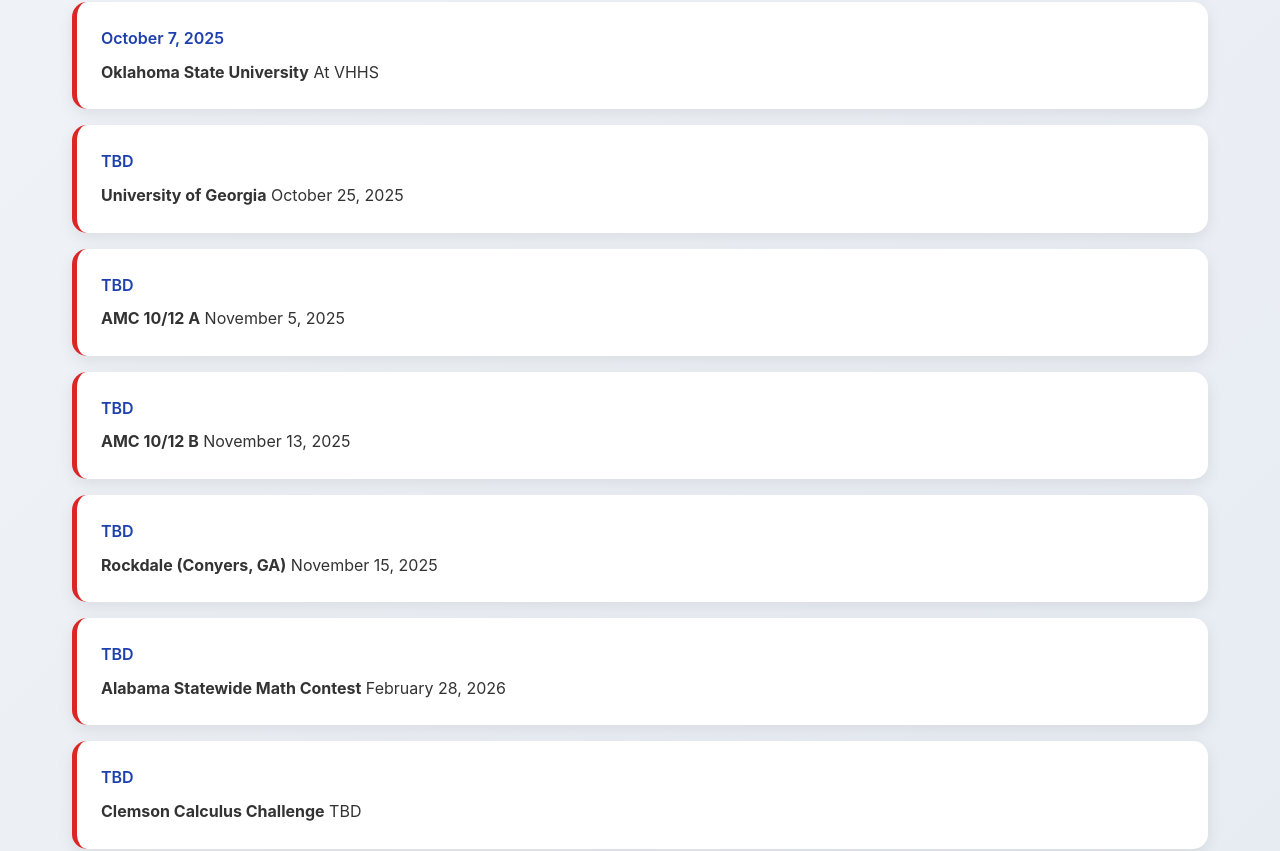
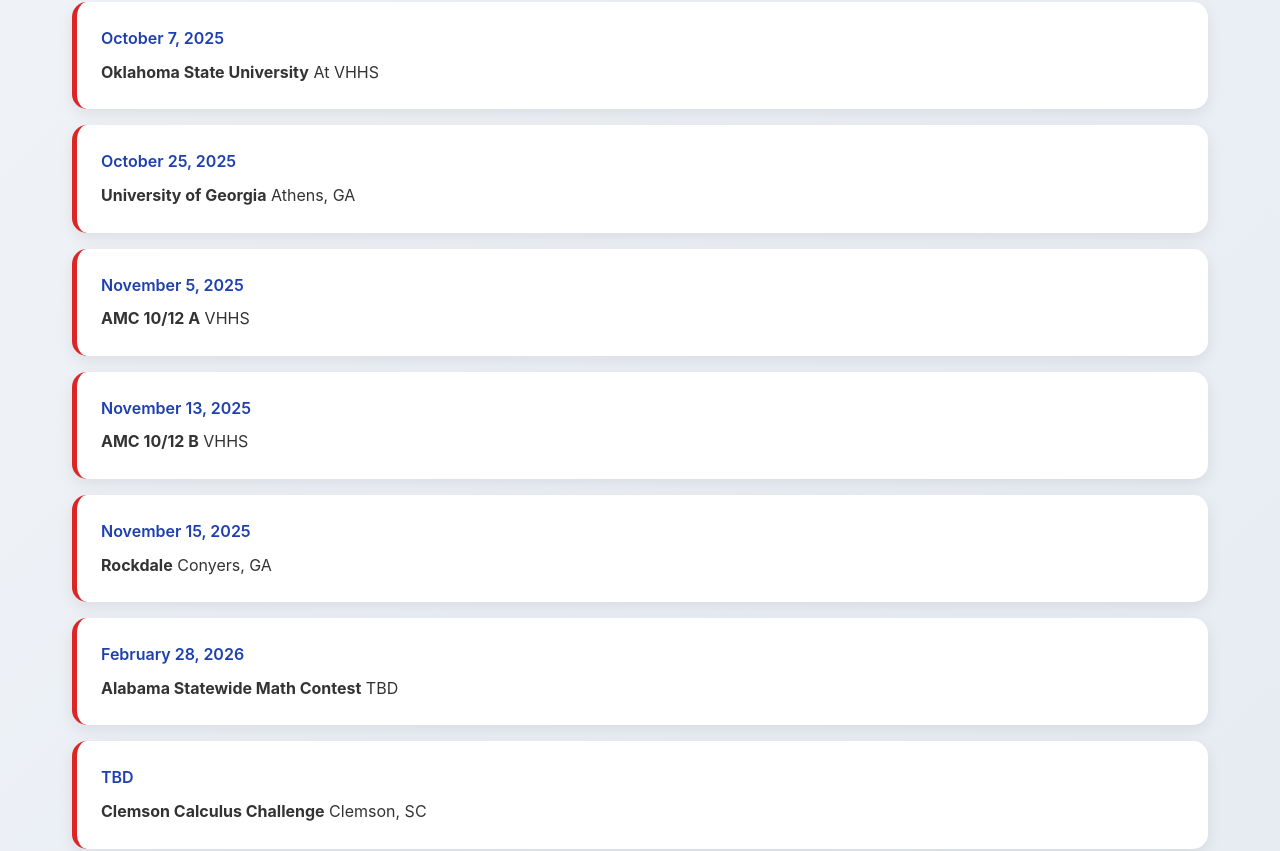
Before and after one commit to Significant36/vestavia_math_team, a Next.js app: page / in a window 1280 px wide. Shown: the part 2213-3064 px from the top of the page. Built offline with nearby package versions, Linux system fonts and the light colour scheme.

Commit message:
Update Schedule.js
schedule date location change

```diff
--- a/components/Schedule.js
+++ b/components/Schedule.js
@@ -7,28 +7,28 @@
           <p><strong>Oklahoma State University</strong> At VHHS</p>
         </div>
         <div className="schedule-item">
-          <div className="schedule-date">TBD</div>
-          <p><strong>University of Georgia</strong> October 25, 2025</p>
+          <div className="schedule-date">October 25, 2025</div>
+          <p><strong>University of Georgia</strong> Athens, GA</p>
+        </div>
+        <div className="schedule-item">
+          <div className="schedule-date">November 5, 2025</div>
+          <p><strong>AMC 10/12 A</strong> VHHS</p>
+        </div>
+        <div className="schedule-item">
+          <div className="schedule-date">November 13, 2025</div>
+          <p><strong>AMC 10/12 B</strong> VHHS</p>
+        </div>
+        <div className="schedule-item">
+          <div className="schedule-date">November 15, 2025</div>
+          <p><strong>Rockdale</strong> Conyers, GA</p>
+        </div>
+        <div className="schedule-item">
+          <div className="schedule-date">February 28, 2026</div>
+          <p><strong>Alabama Statewide Math Contest</strong> TBD</p>
         </div>
         <div className="schedule-item">
           <div className="schedule-date">TBD</div>
-          <p><strong>AMC 10/12 A</strong> November 5, 2025</p>
-        </div>
-        <div className="schedule-item">
-          <div className="schedule-date">TBD</div>
-          <p><strong>AMC 10/12 B</strong> November 13, 2025</p>
-        </div>
-        <div className="schedule-item">
-          <div className="schedule-date">TBD</div>
-          <p><strong>Rockdale (Conyers, GA)</strong> November 15, 2025</p>
-        </div>
-        <div className="schedule-item">
-          <div className="schedule-date">TBD</div>
-          <p><strong>Alabama Statewide Math Contest</strong> February 28, 2026</p>
-        </div>
-        <div className="schedule-item">
-          <div className="schedule-date">TBD</div>
-          <p><strong>Clemson Calculus Challenge</strong> TBD</p>
+          <p><strong>Clemson Calculus Challenge</strong> Clemson, SC</p>
         </div>
         <div className="schedule-item">
           <div className="schedule-date">June 28 - July 3, 2026</div>
```
